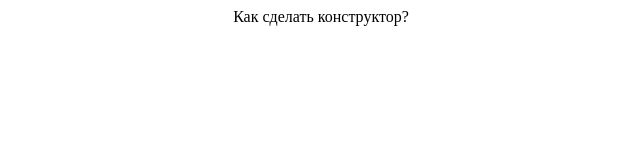
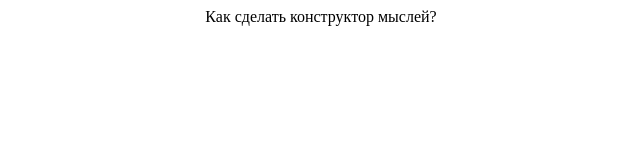
Before and after one commit to chess-rostov/blog, a plain HTML site: page index.html in a window 1280 px wide. Shown: the whole page, without its empty margins (319-959 px from the left). Drawn offline with Linux system fonts and the light colour scheme.

Commit message:
Update index.html

```diff
--- a/index.html
+++ b/index.html
@@ -7,6 +7,6 @@
     }
   </style>
   <body>
-    <span>Как сделать конструктор?</span>
+    <span>Как сделать конструктор мыслей?</span>
   </body>
 </html>
```
